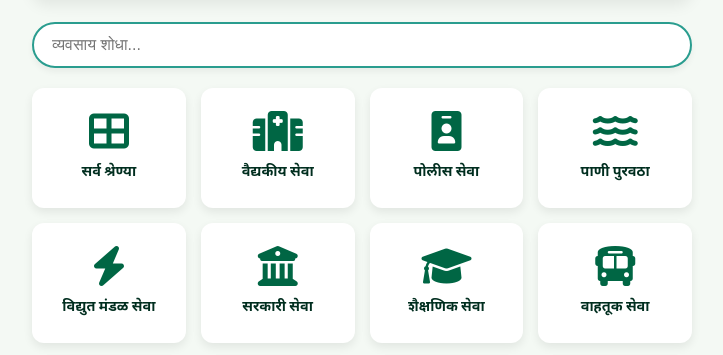
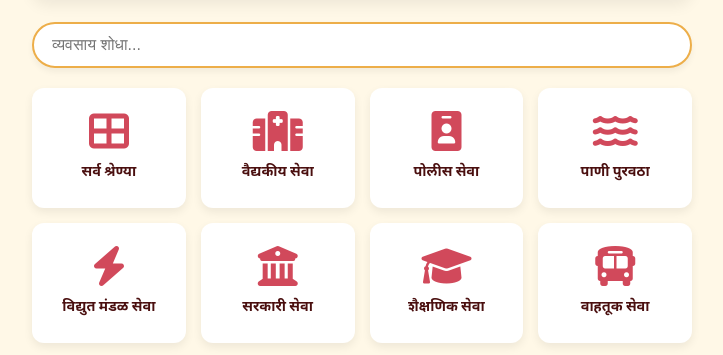
Before and after one commit to the-scam-master/jawala-directory, a website: page index.html in a window 1280 px wide. Shown: the part 132-487 px from the top of the page, without its empty margins (278-1001 px from the left). Drawn offline with nearby package versions, Linux system fonts and the light colour scheme; files whose address does not match are found by name.

Commit message:
Update styles.css

```diff
--- a/assets/css/styles.css
+++ b/assets/css/styles.css
@@ -1,14 +1,14 @@
 @import url('https://fonts.googleapis.com/css2?family=Noto+Sans+Devanagari:wght@300;400;600;700&family=Mukta:wght@400;600;700&display=swap');
 
 :root {
-    --primary-color:   #006644;
-    --secondary-color: #2A9D8F;
-    --accent-color:    #E9C46A;
-    --muted-text:      #7A8D7F;
-    --background-color:#F4F9F4;
+    --primary-color:   #D1495B;
+    --secondary-color: #EDAE49;
+    --accent-color:    #3066BE;
+    --muted-text:      #8A6D5F;
+    --background-color:#FFF8E7;
     --card-background: #FFFFFF;
-    --text-color:      #002E1F;
-    --soft-shadow:     rgba(0,0,0,0.08);
+    --text-color:      #4A0F0F;
+    --soft-shadow:     rgba(0,0,0,0.07);
 }
 
 * {
```
